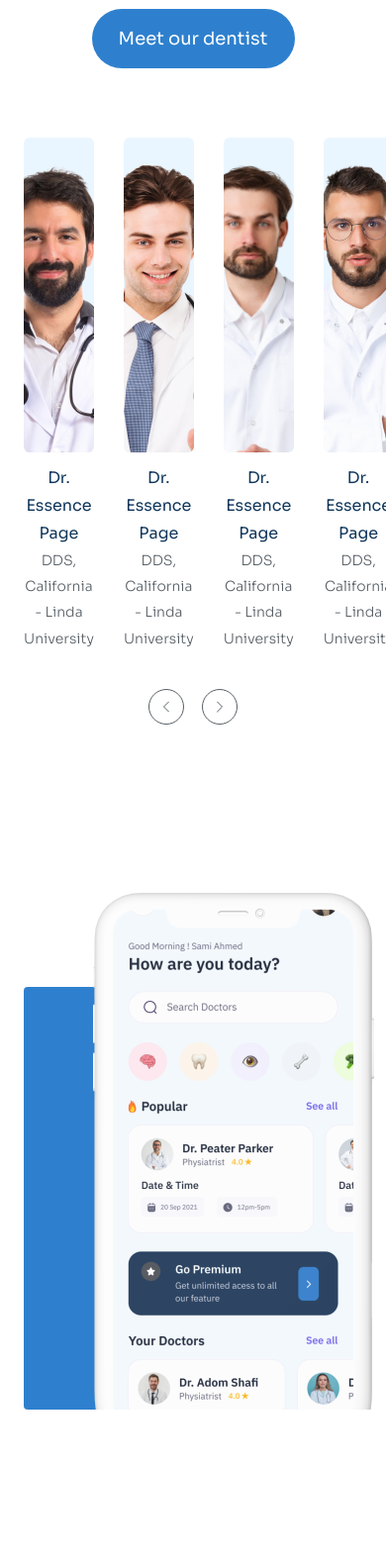
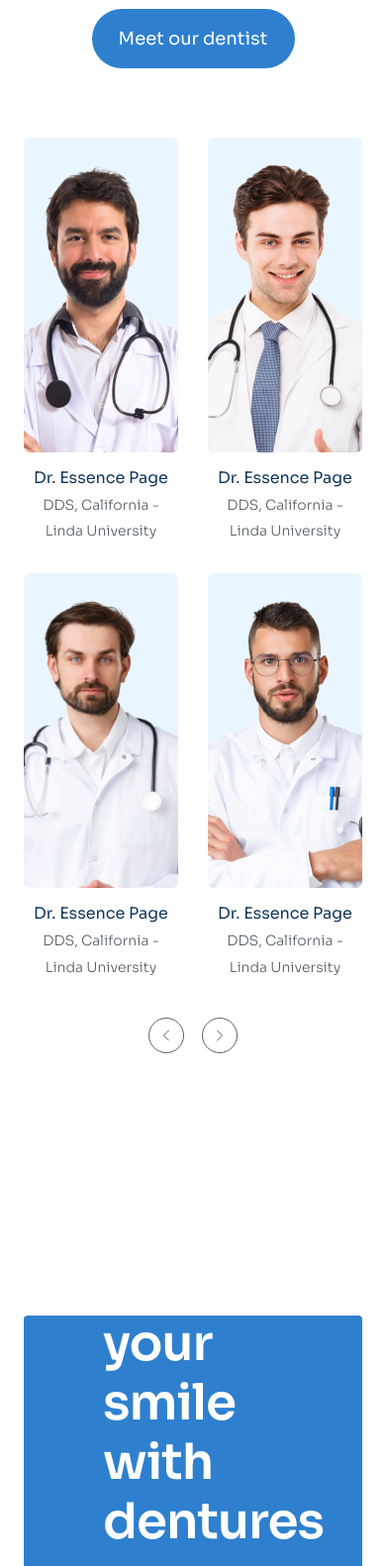
Before and after one commit to NXL16/Project_3, a plain HTML site: page index.html in a window 390 px wide. Shown: the part 6780-8362 px from the top of the page at 99% size. Drawn offline with Linux system fonts and the light colour scheme.

Commit message:
16. Code phần team-list & install

```diff
--- a/assets/css/responsive.css
+++ b/assets/css/responsive.css
@@ -158,6 +158,26 @@
         width: 90%;
         text-align: center;
     }
+
+    /* 13. Code phần team */
+    .team__list {
+        grid-template-columns: repeat(2, 1fr);
+        row-gap: 30px;
+    }
+
+    .team-item__thumb {
+        margin: 0 auto;
+    }
+
+    /* 14. Code phần install mobile */
+    .install__img {
+        display: none;
+    }
+
+    .install__content {
+        width: 90%;
+        margin: 0 auto;
+    }
 }
 
 
```
